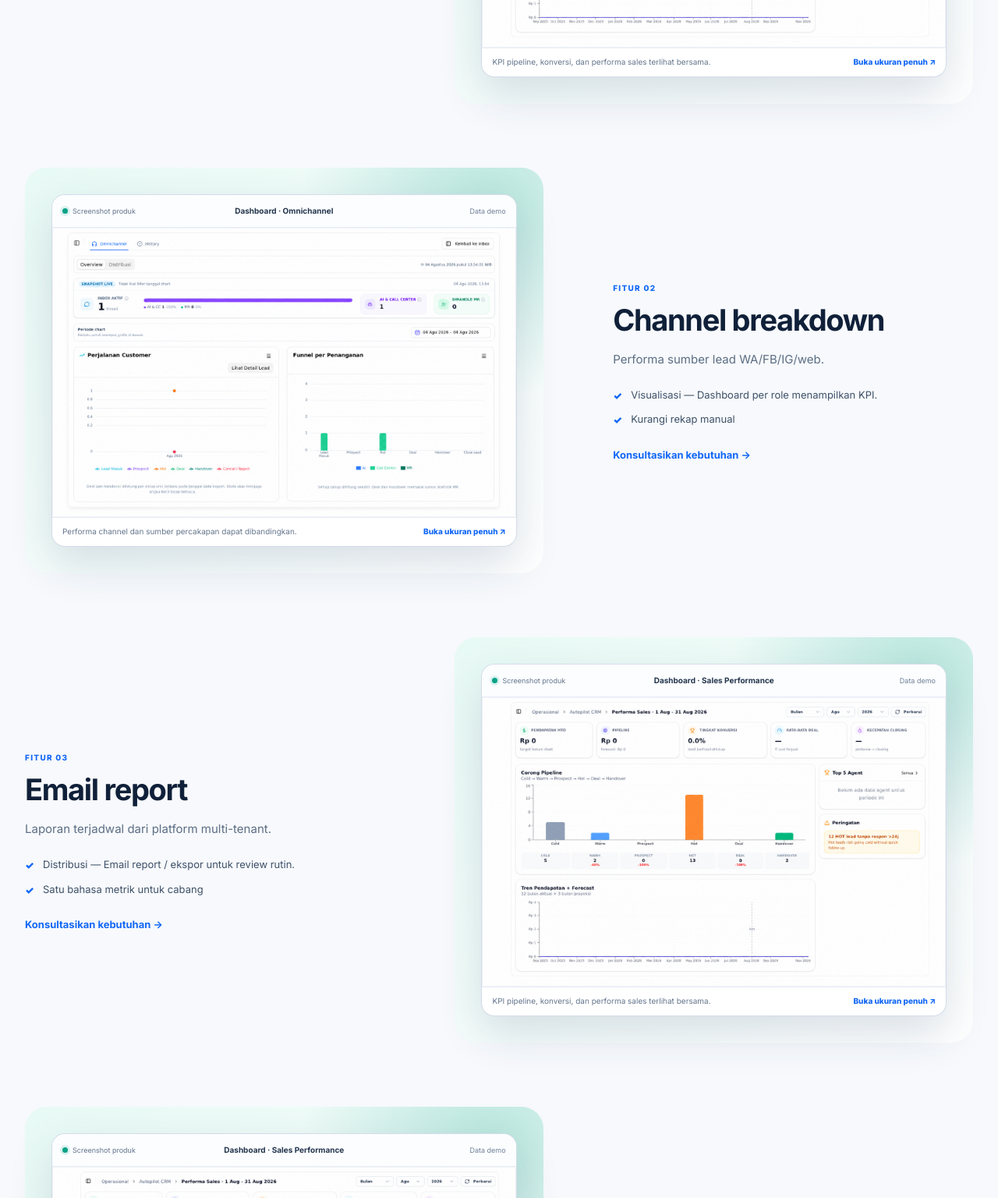
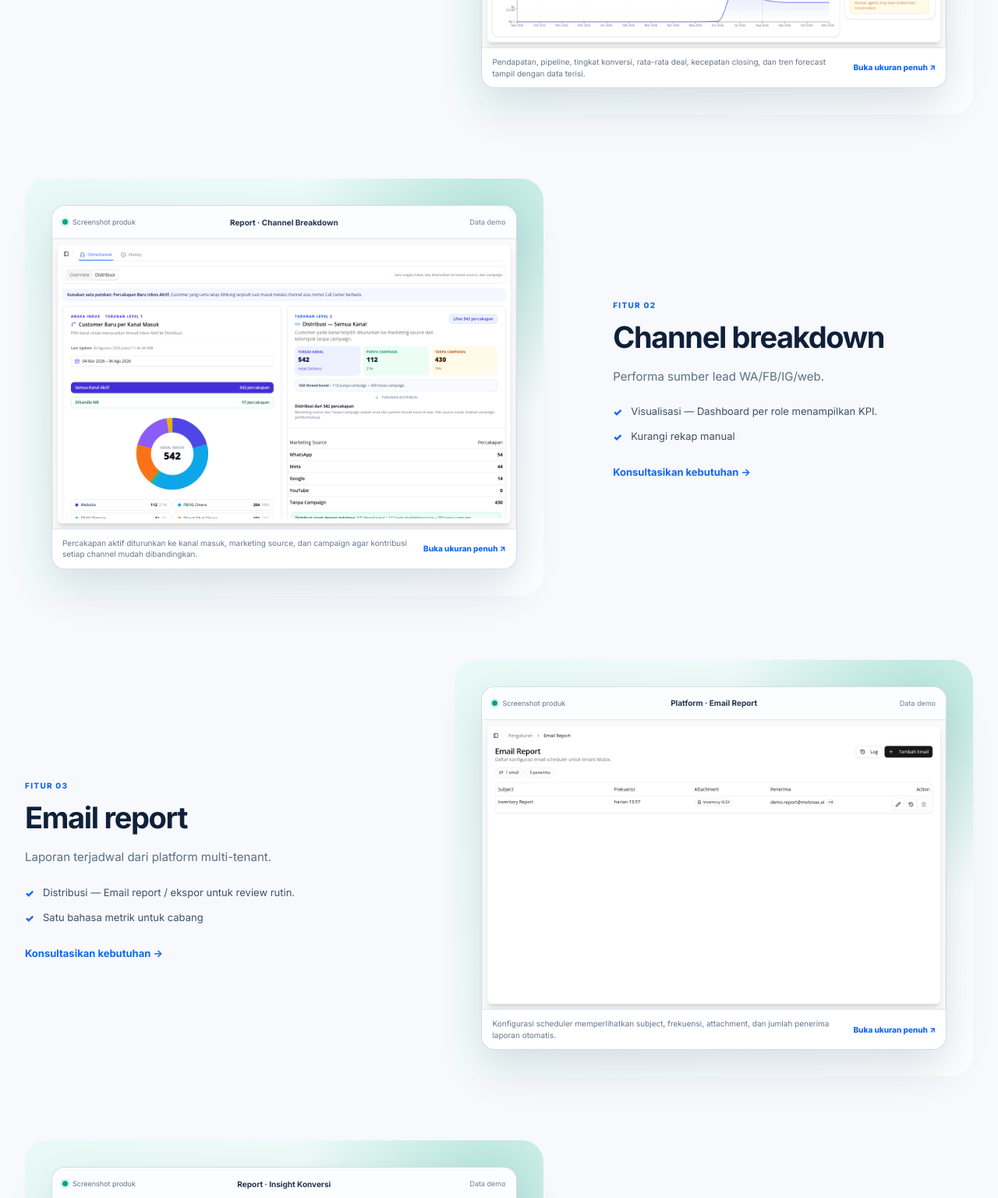
Before and after one commit to motovax/motovax.ai, a website: page fitur/personalisasi-report-sales.html in a window 1280 px wide. Shown: the part 2312-3848 px from the top of the page at 78% size. Drawn offline with Linux system fonts and the light colour scheme.

Commit message:
fix(fitur): perbarui screenshot report sales

```diff
--- a/fitur/feature-page.js
+++ b/fitur/feature-page.js
@@ -624,7 +624,31 @@
 
     // Tiap capability diarahkan ke state produk yang relevan. Urutannya sengaja
     // semantik dan tidak bergantung pada nomor kartu/rotasi screenshot umum.
-    if (slug === "manajemen-deal" && index === 0) {
+    if (slug === "personalisasi-report-sales" && index === 0) {
+      preview = captured(
+        "report-sales-trend-public.png",
+        "Report · Sales Trend",
+        "Pendapatan, pipeline, tingkat konversi, rata-rata deal, kecepatan closing, dan tren forecast tampil dengan data terisi.",
+      );
+    } else if (slug === "personalisasi-report-sales" && index === 1) {
+      preview = captured(
+        "report-channel-breakdown-public.png",
+        "Report · Channel Breakdown",
+        "Percakapan aktif diturunkan ke kanal masuk, marketing source, dan campaign agar kontribusi setiap channel mudah dibandingkan.",
+      );
+    } else if (slug === "personalisasi-report-sales" && index === 2) {
+      preview = captured(
+        "report-email-scheduler-public.png",
+        "Platform · Email Report",
+        "Konfigurasi scheduler memperlihatkan subject, frekuensi, attachment, dan jumlah penerima laporan otomatis.",
+      );
+    } else if (slug === "personalisasi-report-sales" && index === 3) {
+      preview = captured(
+        "report-conversion-insight-public.png",
+        "Report · Insight Konversi",
+        "Perjalanan customer dan funnel per penanganan menghubungkan lead masuk dengan prospect, hot lead, deal, dan handover.",
+      );
+    } else if (slug === "manajemen-deal" && index === 0) {
       preview = captured(
         "manajemen-kontak-pipeline-public.png?v=20260806-deal-1",
         "CRM · Board Pipeline",
--- a/fitur/personalisasi-report-sales.html
+++ b/fitur/personalisasi-report-sales.html
@@ -66,7 +66,7 @@
 
     <script>window.__FEATURE_SLUG__ = "personalisasi-report-sales";</script>
     <script src="./features-data.js"></script>
-    <script src="./feature-page.js"></script>
+    <script src="./feature-page.js?v=20260806-report-1"></script>
     <script src="../script.js?v=20260806-2"></script>
   </body>
 </html>
```
Also changed, not shown: assets/feature-previews/report-channel-breakdown-public.png (added), assets/feature-previews/report-conversion-insight-public.png (added), assets/feature-previews/report-email-scheduler-public.png (added), assets/feature-previews/report-sales-trend-public.png (added).
